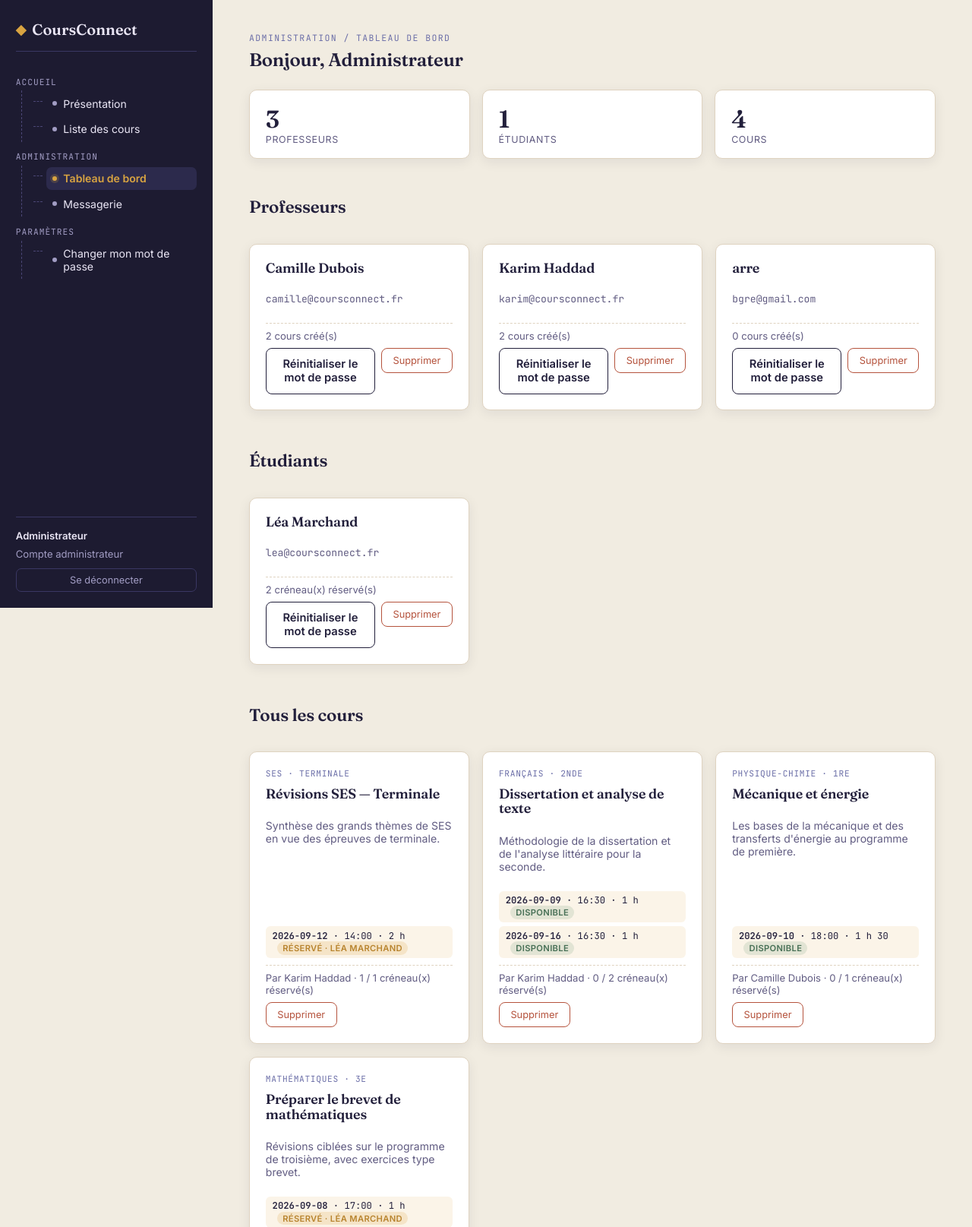
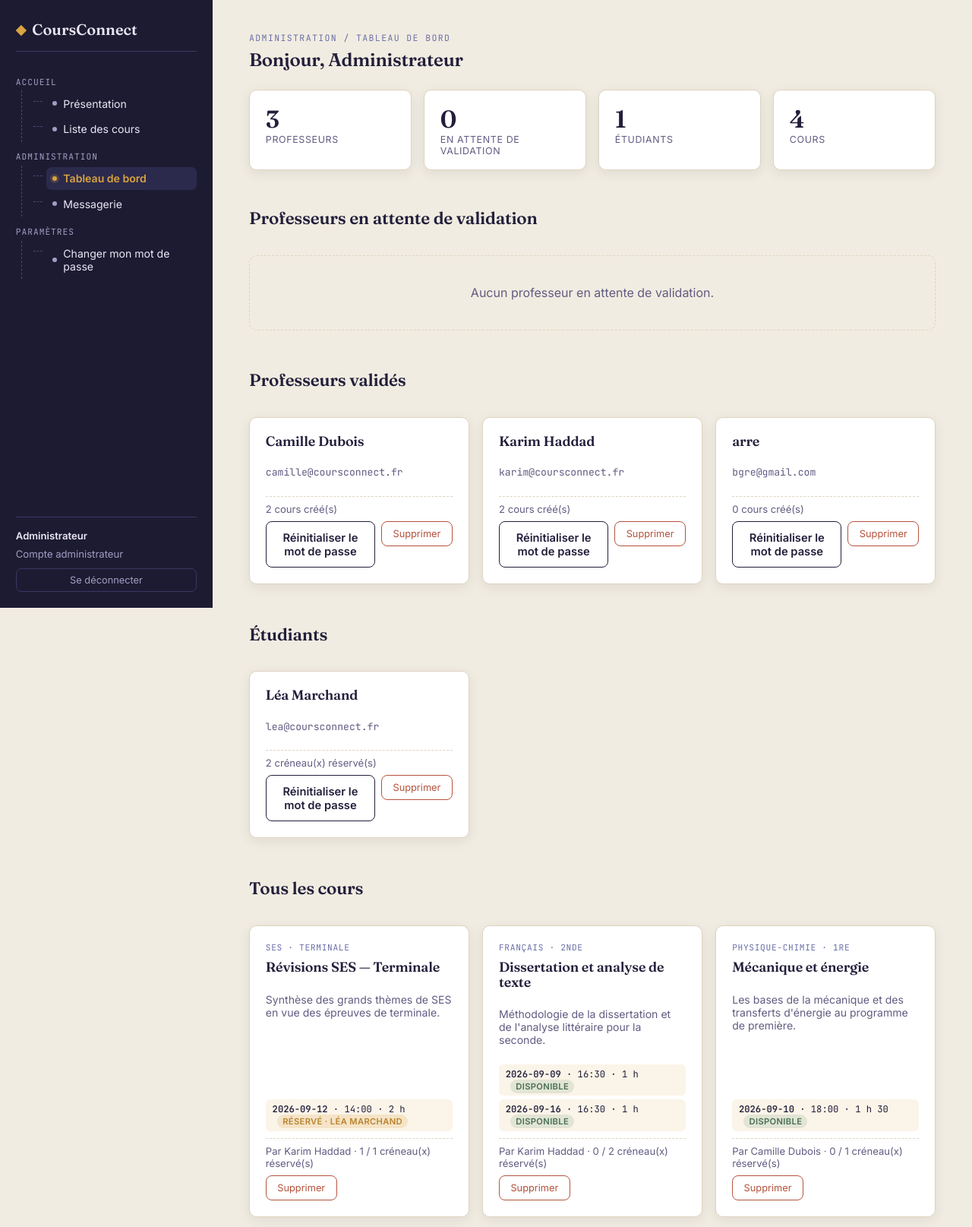
Before and after one commit to ben-b-06/projet-cours, a Flask app: page /admin/tableau-de-bord in a window 1280 px wide. Shown: the top 1615 px of the page at 76% size. Run offline with Flask 3, Linux system fonts and the light colour scheme; a user stored in the database is signed in; data comes from the database, SQL or seed files in the repository.

Commit message:
Add files via upload

```diff
--- a/templates/admin_dashboard.html
+++ b/templates/admin_dashboard.html
@@ -6,11 +6,40 @@
 
   <div class="stats-row">
     <div class="card stat-card"><div class="stat-num">{{ profs|length }}</div><div class="stat-label">Professeurs</div></div>
+    <div class="card stat-card"><div class="stat-num">{{ profs_en_attente|length }}</div><div class="stat-label">En attente de validation</div></div>
     <div class="card stat-card"><div class="stat-num">{{ etudiants|length }}</div><div class="stat-label">Étudiants</div></div>
     <div class="card stat-card"><div class="stat-num">{{ courses|length }}</div><div class="stat-label">Cours</div></div>
   </div>
 
-  <div class="section-title"><h2>Professeurs</h2></div>
+  <div class="section-title"><h2>Professeurs en attente de validation</h2></div>
+  {% if profs_en_attente %}
+  <div class="course-grid">
+    {% for p in profs_en_attente %}
+    <div class="card course-card" style="border-color:var(--gold, #c9a227);">
+      <span class="course-cat">En attente de validation</span>
+      <h3>{{ p['name'] }}</h3>
+      <p class="course-desc mono" style="font-size:0.82rem;">{{ p['email'] }}</p>
+      <div class="course-meta">
+        <span>{{ p['course_count'] }} cours créé(s)</span>
+        <div style="display:flex;gap:0.5rem;">
+          <form method="post" action="{{ url_for('admin_valider_prof', user_id=p['id']) }}"
+                onsubmit="return confirm('Valider ce professeur ? Son profil et ses cours deviendront publics.');">
+            <button class="btn btn-gold">Valider le profil</button>
+          </form>
+          <form method="post" action="{{ url_for('admin_supprimer_utilisateur', user_id=p['id']) }}"
+                onsubmit="return confirm('Supprimer ce professeur ?');">
+            <button class="btn-danger-outline">Supprimer</button>
+          </form>
+        </div>
+      </div>
+    </div>
+    {% endfor %}
+  </div>
+  {% else %}
+  <div class="empty-state">Aucun professeur en attente de validation.</div>
+  {% endif %}
+
+  <div class="section-title" style="margin-top:2.2rem;"><h2>Professeurs validés</h2></div>
   {% if profs %}
   <div class="course-grid">
     {% for p in profs %}
```
Also changed, not shown: templates/prof_dashboard.html (+9 -0 lines).
